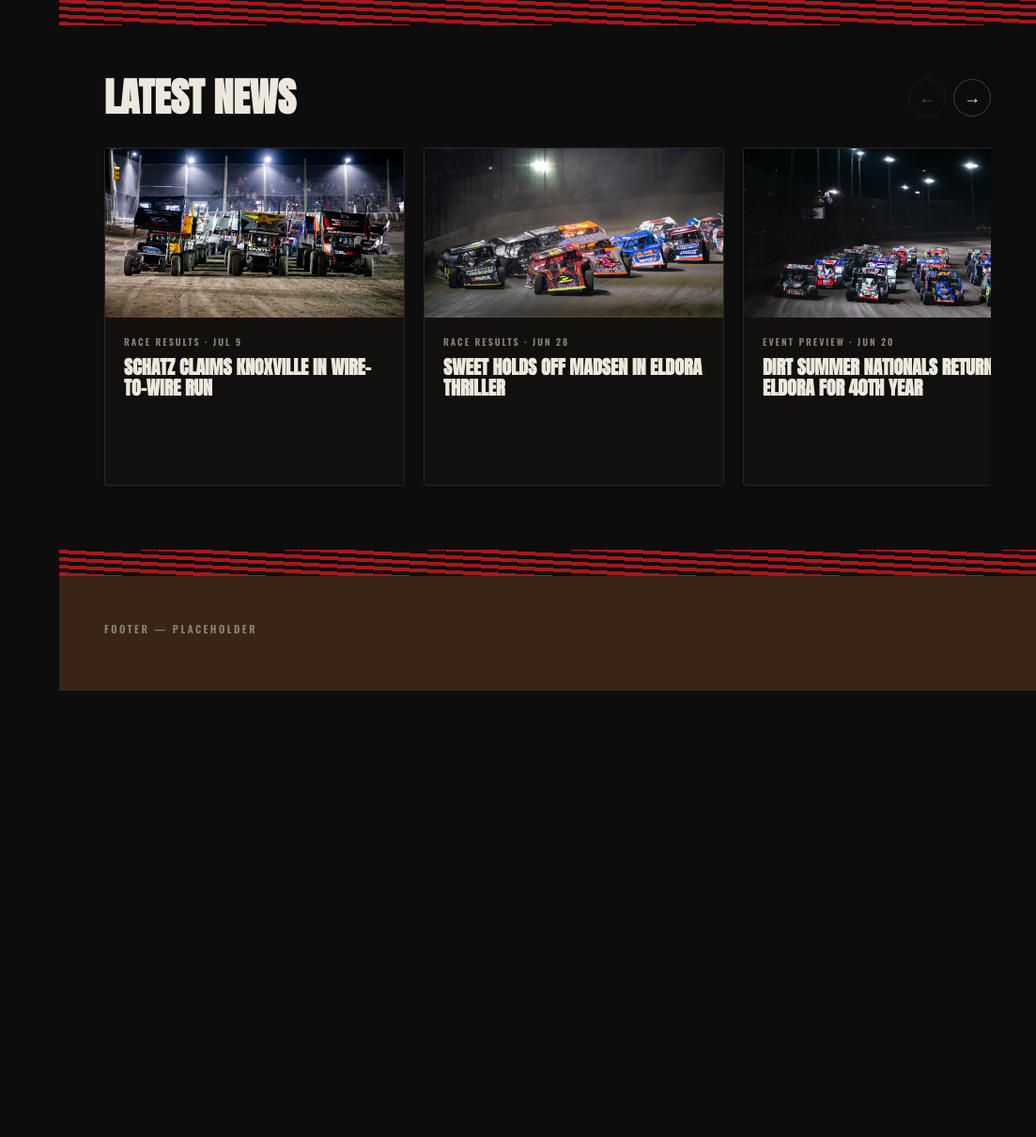
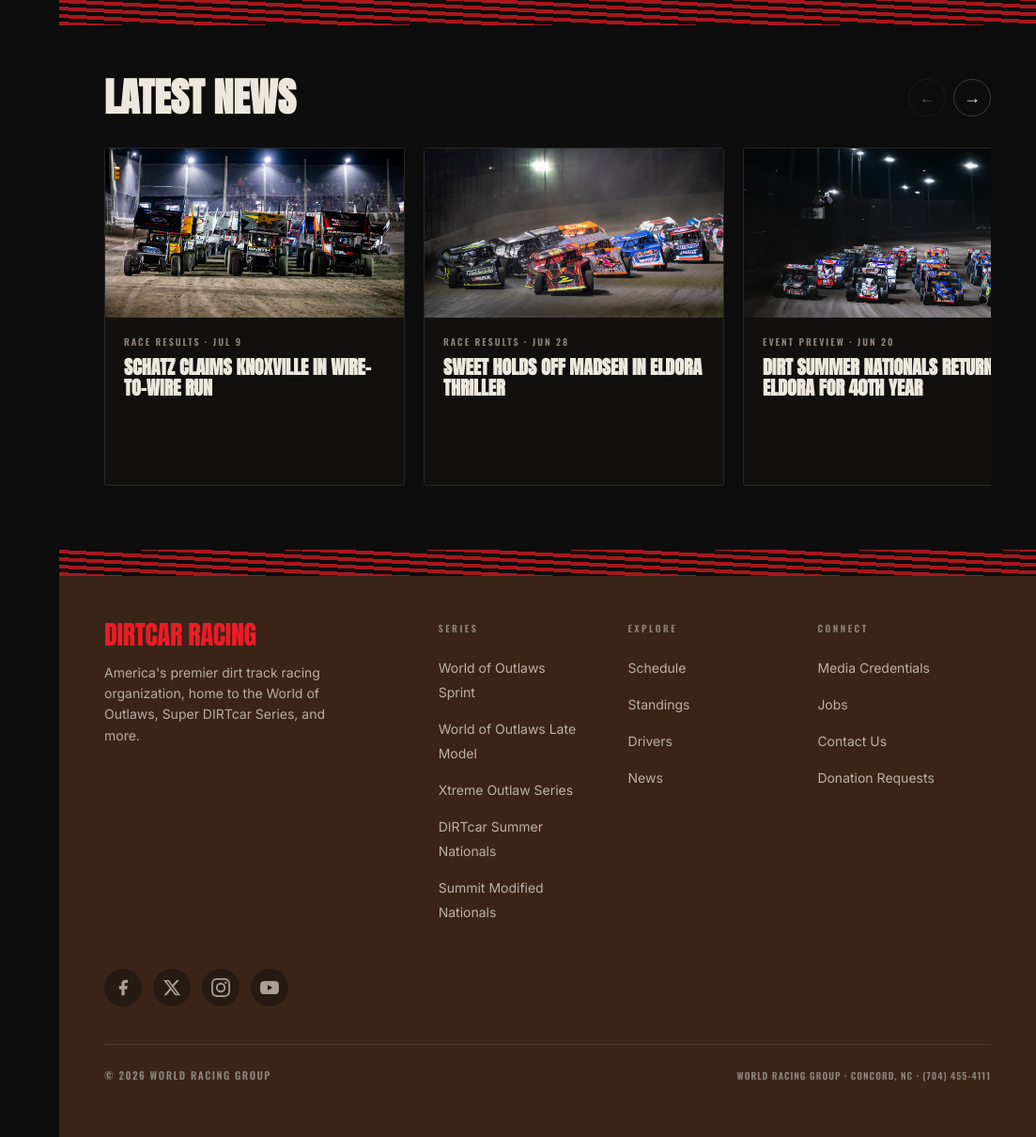
Before and after one commit to Jhm323/wrg-site-demo, a PHP site: page / in a window 1360 px wide; the page is wider, and only the part inside the window is pictured. Shown: the part 5255-6465 px from the top of that part at 94% size, without its empty margins (257-1360 px from the left). Before the commit the page ends 5990 px from the top of that part, so only its background shows below. Run offline with PHP 8.4, Linux system fonts and the light colour scheme.

Commit message:
footer mockup

```diff
--- a/index.html
+++ b/index.html
@@ -901,7 +901,88 @@
   </main>
 
   <footer class="site-footer" aria-label="Site footer">
-    <p class="site-footer__placeholder u-label">FOOTER — PLACEHOLDER</p>
+
+    <!-- 4-col grid: brand wordmark + 3 nav clusters -->
+    <!-- PRODUCTION: all href="#" placeholders route to real pages/routes. -->
+    <div class="footer-cols">
+
+      <div class="footer-col footer-col--brand">
+        <p class="footer-wordmark">DIRTcar Racing</p>
+        <p class="footer-brand-desc">America's premier dirt track racing organization, home to the World of Outlaws, Super DIRTcar Series, and more.</p>
+      </div>
+
+      <nav class="footer-col" aria-label="Series">
+        <h3 class="footer-col__heading u-label">Series</h3>
+        <ul class="footer-links">
+          <li><a href="#" class="footer-link">World of Outlaws Sprint</a></li>
+          <li><a href="#" class="footer-link">World of Outlaws Late Model</a></li>
+          <li><a href="#" class="footer-link">Xtreme Outlaw Series</a></li>
+          <li><a href="#" class="footer-link">DIRTcar Summer Nationals</a></li>
+          <li><a href="#" class="footer-link">Summit Modified Nationals</a></li>
+        </ul>
+      </nav>
+
+      <nav class="footer-col" aria-label="Explore">
+        <h3 class="footer-col__heading u-label">Explore</h3>
+        <ul class="footer-links">
+          <li><a href="#" class="footer-link">Schedule</a></li>
+          <li><a href="#" class="footer-link">Standings</a></li>
+          <li><a href="#" class="footer-link">Drivers</a></li>
+          <li><a href="#" class="footer-link">News</a></li>
+        </ul>
+      </nav>
+
+      <nav class="footer-col" aria-label="Connect and company">
+        <h3 class="footer-col__heading u-label">Connect</h3>
+        <ul class="footer-links">
+          <li><a href="#" class="footer-link">Media Credentials</a></li>
+          <li><a href="#" class="footer-link">Jobs</a></li>
+          <li><a href="#" class="footer-link">Contact Us</a></li>
+          <li><a href="#" class="footer-link">Donation Requests</a></li>
+        </ul>
+      </nav>
+
+    </div>
+
+    <!-- Social icon row -->
+    <!-- PRODUCTION: href values point to real WRG / series social accounts. -->
+    <ul class="footer-social" aria-label="Social media">
+      <li>
+        <a href="#" class="footer-social__link" aria-label="Facebook">
+          <svg viewBox="0 0 24 24" width="20" height="20" fill="currentColor" aria-hidden="true" focusable="false">
+            <path d="M18 2h-3a5 5 0 0 0-5 5v3H7v4h3v8h4v-8h3l1-4h-4V7a1 1 0 0 1 1-1h3z"/>
+          </svg>
+        </a>
+      </li>
+      <li>
+        <a href="#" class="footer-social__link" aria-label="X (formerly Twitter)">
+          <svg viewBox="0 0 24 24" width="20" height="20" fill="currentColor" aria-hidden="true" focusable="false">
+            <path d="M18.244 2.25h3.308l-7.227 8.26 8.502 11.24H16.17l-5.214-6.817L4.99 21.75H1.68l7.73-8.835L1.254 2.25H8.08l4.713 6.231zm-1.161 17.52h1.833L7.084 4.126H5.117z"/>
+          </svg>
+        </a>
+      </li>
+      <li>
+        <a href="#" class="footer-social__link" aria-label="Instagram">
+          <svg viewBox="0 0 24 24" width="20" height="20" fill="currentColor" aria-hidden="true" focusable="false">
+            <path d="M12 2.163c3.204 0 3.584.012 4.85.07 3.252.148 4.771 1.691 4.919 4.919.058 1.265.069 1.645.069 4.849 0 3.205-.012 3.584-.069 4.849-.149 3.225-1.664 4.771-4.919 4.919-1.266.058-1.644.07-4.85.07-3.204 0-3.584-.012-4.849-.07-3.26-.149-4.771-1.699-4.919-4.92-.058-1.265-.07-1.644-.07-4.849 0-3.204.013-3.583.07-4.849.149-3.227 1.664-4.771 4.919-4.919 1.266-.057 1.645-.069 4.849-.069zM12 0C8.741 0 8.333.014 7.053.072 2.695.272.273 2.69.073 7.052.014 8.333 0 8.741 0 12c0 3.259.014 3.668.072 4.948.2 4.358 2.618 6.78 6.98 6.98C8.333 23.986 8.741 24 12 24c3.259 0 3.668-.014 4.948-.072 4.354-.2 6.782-2.618 6.979-6.98.059-1.28.073-1.689.073-4.948 0-3.259-.014-3.667-.072-4.947-.196-4.354-2.617-6.78-6.979-6.98C15.668.014 15.259 0 12 0zm0 5.838a6.162 6.162 0 100 12.324 6.162 6.162 0 000-12.324zM12 16a4 4 0 110-8 4 4 0 010 8zm6.406-11.845a1.44 1.44 0 100 2.881 1.44 1.44 0 000-2.881z"/>
+          </svg>
+        </a>
+      </li>
+      <li>
+        <a href="#" class="footer-social__link" aria-label="YouTube">
+          <svg viewBox="0 0 24 24" width="20" height="20" fill="currentColor" aria-hidden="true" focusable="false">
+            <path d="M23.498 6.186a3.016 3.016 0 00-2.122-2.136C19.505 3.545 12 3.545 12 3.545s-7.505 0-9.377.505A3.017 3.017 0 00.502 6.186C0 8.07 0 12 0 12s0 3.93.502 5.814a3.016 3.016 0 002.122 2.136c1.871.505 9.376.505 9.376.505s7.505 0 9.377-.505a3.015 3.015 0 002.122-2.136C24 15.93 24 12 24 12s0-3.93-.502-5.814zM9.545 15.568V8.432L15.818 12l-6.273 3.568z"/>
+          </svg>
+        </a>
+      </li>
+    </ul>
+
+    <!-- Bottom bar: copyright + WRG corporate credit -->
+    <div class="footer-bottom">
+      <p class="footer-bottom__copy u-label">© 2026 World Racing Group</p>
+      <p class="footer-bottom__corp u-label">World Racing Group · Concord, NC · (704) 455-4111</p>
+    </div>
+
   </footer>
 
   <!-- ── DEV MODE panel — team review tool; not part of production design ── -->
--- a/style.css
+++ b/style.css
@@ -1591,9 +1591,111 @@ img {
 }
 
 /* --- Footer --- */
-.site-footer__placeholder {
+
+/* 4-col grid: [2fr brand] [1fr series] [1fr explore] [1.2fr connect] */
+.footer-cols {
+  display: grid;
+  grid-template-columns: 2fr 1fr 1fr 1.2fr;
+  gap: 48px;
+  margin-bottom: 48px;
+}
+
+/* Wordmark: Anton in --brand-primary so it re-tints on skin change */
+.footer-wordmark {
+  font-family: var(--font-display);
+  font-size: 28px;
+  text-transform: uppercase;
+  letter-spacing: -0.25px;
+  line-height: 1;
+  color: var(--brand-primary);
+  margin-bottom: 16px;
+}
+
+.footer-brand-desc {
+  font-family: var(--font-body);
+  font-size: 14px;
+  line-height: 1.6;
+  color: color-mix(in srgb, var(--dc-bone) 70%, transparent);
+  max-width: 28ch;
+}
+
+.footer-col__heading {
+  font-size: 10px;
+  letter-spacing: 2.5px;
+  color: var(--dc-track-gray);
+  margin-bottom: 20px;
+}
+
+.footer-links {
+  list-style: none;
+  padding: 0;
+  margin: 0;
+  display: flex;
+  flex-direction: column;
+  gap: 13px;
+}
+
+.footer-link {
+  font-family: var(--font-body);
+  font-size: 14px;
+  line-height: 1.2;
+  color: color-mix(in srgb, var(--dc-bone) 72%, transparent);
+  text-decoration: none;
+  transition: color 0.12s;
+}
+
+.footer-link:hover {
+  color: var(--brand-primary);
+}
+
+/* Social icon row */
+.footer-social {
+  list-style: none;
+  padding: 0;
+  margin: 0 0 40px;
+  display: flex;
+  gap: 12px;
+}
+
+.footer-social__link {
+  display: flex;
+  align-items: center;
+  justify-content: center;
+  width: 40px;
+  height: 40px;
+  border-radius: 50%;
+  background: color-mix(in srgb, var(--dc-black) 45%, var(--dc-clay));
+  color: color-mix(in srgb, var(--dc-bone) 65%, transparent);
+  text-decoration: none;
+  transition: background 0.15s, color 0.15s;
+}
+
+.footer-social__link:hover {
+  background: var(--brand-primary);
+  color: var(--dc-black);
+}
+
+/* Bottom bar: copyright left, corporate credit right */
+.footer-bottom {
+  border-top: 1px solid color-mix(in srgb, var(--dc-track-gray) 22%, transparent);
+  padding-top: 24px;
+  display: flex;
+  justify-content: space-between;
+  align-items: baseline;
+  gap: 16px;
+  flex-wrap: wrap;
+}
+
+.footer-bottom__copy {
   font-size: 11px;
-  letter-spacing: 2.5px;
+  letter-spacing: 1.5px;
+  color: var(--dc-bone);
+}
+
+.footer-bottom__corp {
+  font-size: 10px;
+  letter-spacing: 1px;
+  color: var(--dc-track-gray);
 }
 
 
@@ -1827,6 +1929,21 @@ img {
   .bento-cell--laps-led    .bento-badge__num { font-size: 26px; }
 }
 
+/* Footer 2-col: at 950px viewport the 320px rail + 96px padding leaves only
+   534px content channel — 4 equal cols collapse too narrow for link labels. */
+@media (max-width: 950px) {
+  .footer-cols {
+    grid-template-columns: 1fr 1fr;
+    gap: 32px;
+  }
+  .footer-col--brand {
+    grid-column: 1 / -1;
+  }
+  .footer-brand-desc {
+    max-width: none;
+  }
+}
+
 /* Mobile breakpoint: rail + pill merge into 56px top bar + drawer */
 @media (max-width: 767px) {
 
@@ -2019,6 +2136,26 @@ img {
   .standings__card--p1 { order: 1; flex: none; height: 380px; }
   .standings__card--p2 { order: 2; flex: none; height: 270px; }
   .standings__card--p3 { order: 3; flex: none; height: 240px; }
+
+  /* Footer: single column + tighter spacing on mobile */
+  .footer-cols {
+    grid-template-columns: 1fr;
+    gap: 28px;
+  }
+  .footer-col--brand {
+    grid-column: auto; /* reset 950px span */
+  }
+  .footer-brand-desc {
+    max-width: none;
+  }
+  .footer-social {
+    margin-bottom: 32px;
+  }
+  .footer-bottom {
+    flex-direction: column;
+    align-items: flex-start;
+    gap: 6px;
+  }
 }
 
 
```
